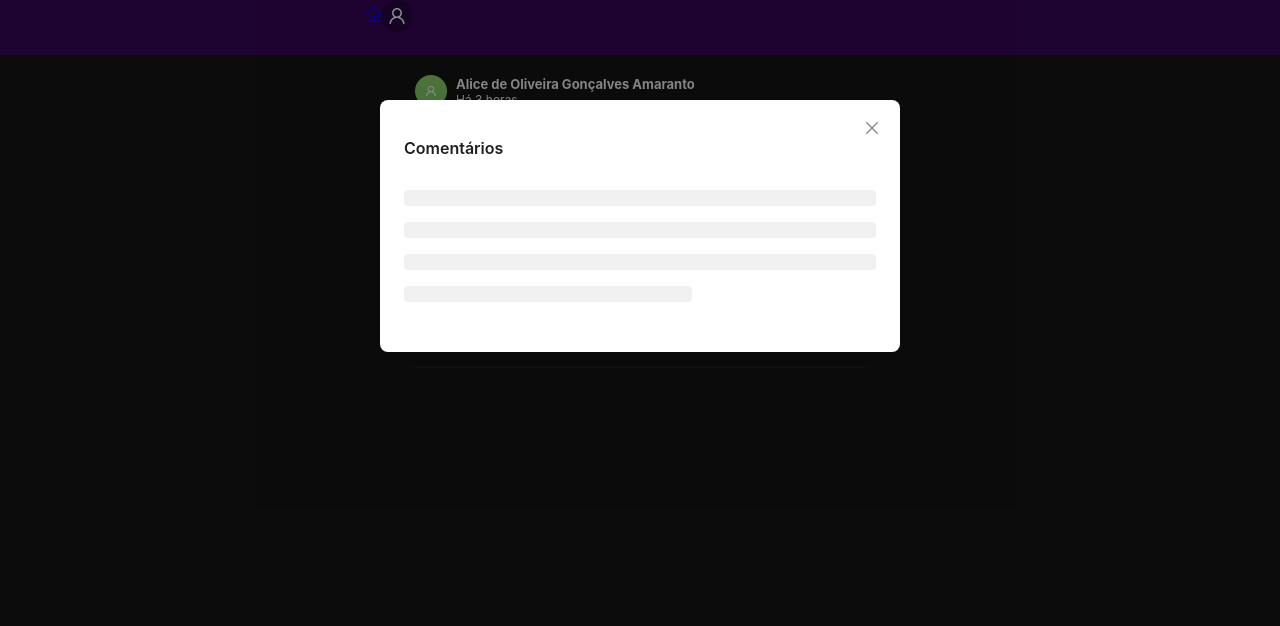
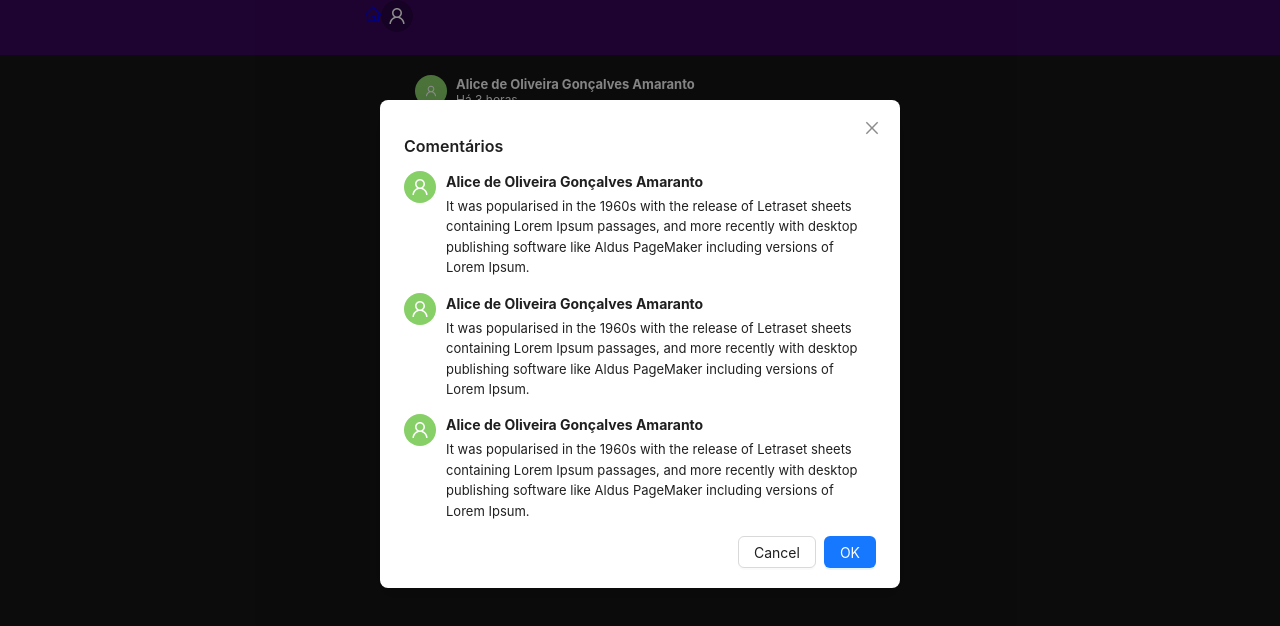
Before and after one commit to evelynbittelbrunn/tags-front, a React (Create React App) app: page / in a window 1280 px wide. Both pictures are taken after a click on the icon 462 px from the left and 325 px from the top of the page. Shown: the top 626 px of the page. Built offline with nearby package versions, Linux system fonts and the light colour scheme.

Commit message:
Comentários das postagens

```diff
--- a/src/App.css
+++ b/src/App.css
@@ -11,3 +11,25 @@ body {
     max-width: 550px;
     margin: 0 auto;
 }
+
+* {
+    box-sizing: border-box;
+    margin: 0;
+    padding: 0;
+     /* border: 1px solid red; */
+}
+
+p {
+    margin: 13.5px 0;
+    /* padding: auto; */
+}
+
+/* h1,h2,h3,h4,h5,h6,p,#menu li a, #footer-links ul li, span, a, div{
+    font-family: "Lato", sans-serif;
+    color: #2C2C2C;
+} */
+
+a{
+    /* color: black; */
+    text-decoration: none;
+}
--- a/src/components/comment/Comment.tsx
+++ b/src/components/comment/Comment.tsx
@@ -1,8 +1,16 @@
-import React from 'react'
+import { UserOutlined } from '@ant-design/icons'
+import { Avatar } from 'antd'
+import './styles.css'
 
 const Comment = () => {
     return (
-        <div>Comment</div>
+        <div className='comment-container'>
+            <Avatar style={{ backgroundColor: '#87d068' }} icon={<UserOutlined />} />
+            <div>
+                <h4>Alice de Oliveira Gonçalves Amaranto</h4>
+                <p>It was popularised in the 1960s with the release of Letraset sheets containing Lorem Ipsum passages, and more recently with desktop publishing software like Aldus PageMaker including versions of Lorem Ipsum.</p>
+            </div>
+        </div>
     )
 }
 
--- /dev/null
+++ b/src/components/comment/styles.css
@@ -0,0 +1,12 @@
+.comment-container {
+    display: grid;
+    grid-template-columns: 32px auto;
+    align-items: start;
+    gap: 10px;
+    margin-bottom: 12px;
+}
+
+.comment-container > div > p {
+    margin: 3px 0;
+    font-size: 13px;
+}
--- a/src/components/postFeed/components/CommentsModal.tsx
+++ b/src/components/postFeed/components/CommentsModal.tsx
@@ -1,5 +1,6 @@
 import { Modal } from 'antd'
 import React, { useState } from 'react'
+import Comment from '../../comment/Comment';
 
 interface ICommentModal {
     open: boolean;
@@ -11,7 +12,7 @@ const CommentsModal = ({
     setOpen
 }: ICommentModal) => {
 
-    const [loading, setLoading] = useState<boolean>(true);
+    const [loading, setLoading] = useState<boolean>(false);
 
     const showLoading = () => {
         setOpen(true);
@@ -29,9 +30,9 @@ const CommentsModal = ({
             open={open}
             onCancel={() => setOpen(false)}
         >
-            <p>Some contents...</p>
-            <p>Some contents...</p>
-            <p>Some contents...</p>
+            <Comment />
+            <Comment />
+            <Comment />
         </Modal>
     )
 }
```
Also changed, not shown: src/components/profilePicture/ProfilePicture.tsx (added, +9 -0 lines).
